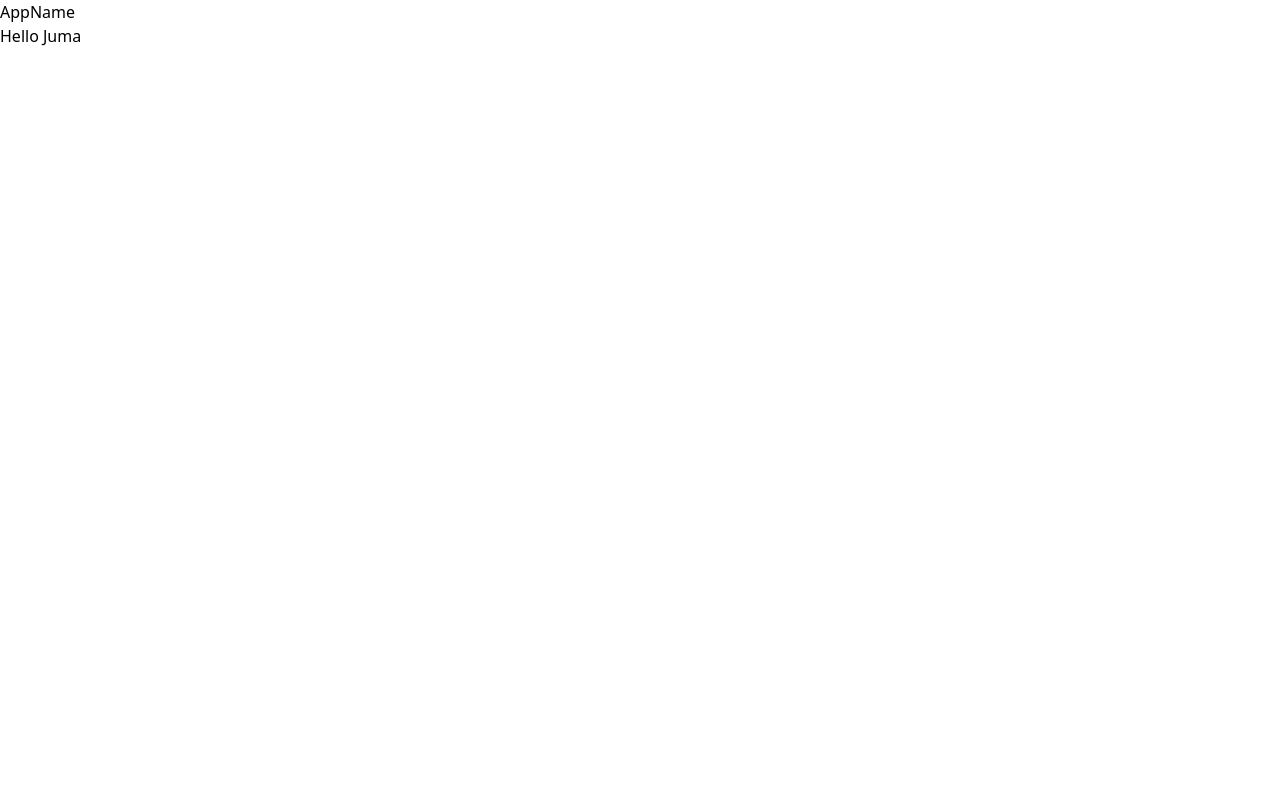
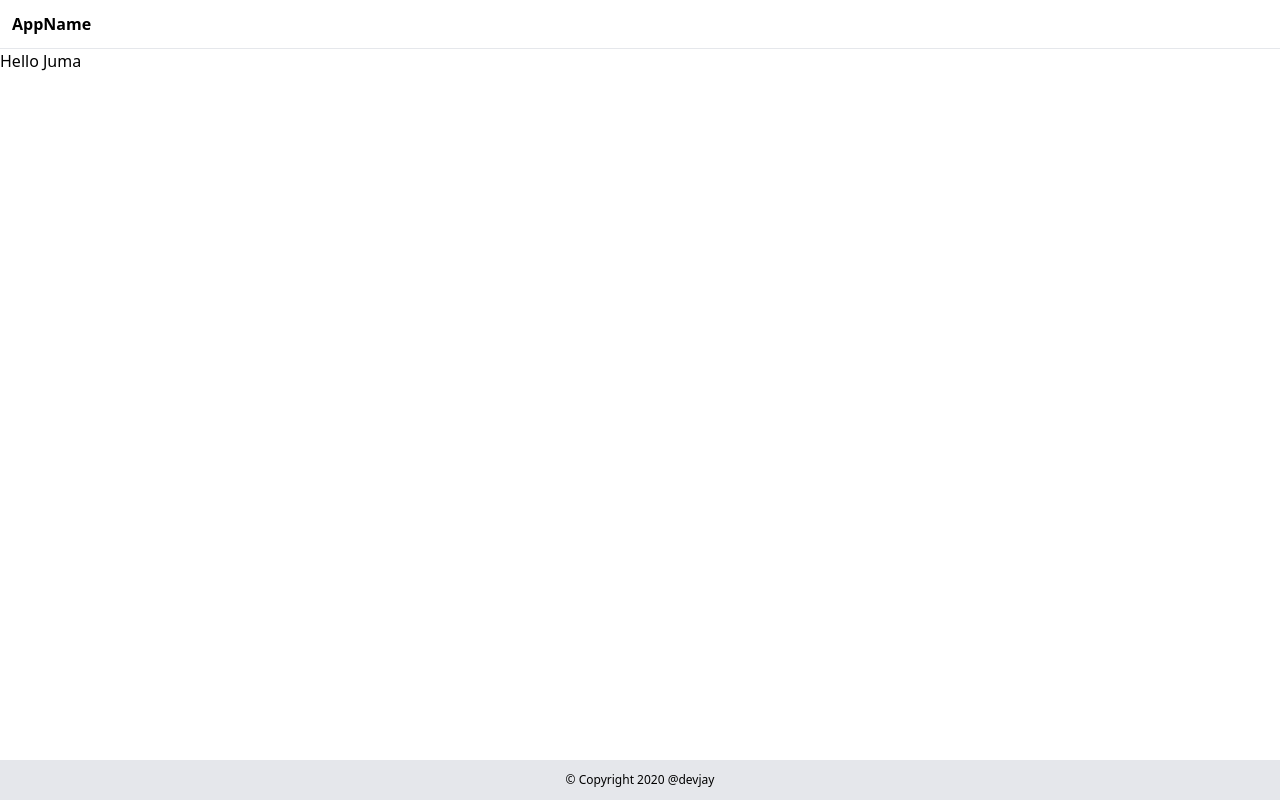
Before and after one commit to samueljuma/Learn-React, a React (Create React App) app in the folder my-app/: page / in a window 1280 px wide. Built offline with nearby package versions, Linux system fonts and the light colour scheme.

Commit message:
header and footer styled with tailwind

```diff
--- a/my-app/src/App.js
+++ b/my-app/src/App.js
@@ -1,5 +1,6 @@
 import HelloWorld from './Components/HelloWorld';
 import Header from './Components/Header';
+import Footer from './Components/Footer';
 
 function App() {
   return (
@@ -7,6 +8,7 @@
       <Header/>
 
       <HelloWorld/>
+      <Footer/>
     </div>
   );
 }
--- /dev/null
+++ b/my-app/src/Components/Footer.js
@@ -0,0 +1,11 @@
+import React from 'react'
+
+function Footer(){
+    return(
+        <footer className='bg-gray-200 text-center text-xs p-3 absolute bottom-0 w-full'>
+            &copy; Copyright 2020 @devjay
+        </footer>
+    )
+}
+
+export default Footer
--- a/my-app/src/Components/Header.js
+++ b/my-app/src/Components/Header.js
@@ -2,7 +2,7 @@
 
 function Header(){
     return(
-        <header className='app-header'>
+        <header className='border-b font-bold p-3'>
             AppName
         </header>
     )
--- a/my-app/src/index.js
+++ b/my-app/src/index.js
@@ -1,6 +1,6 @@
 import React from 'react';
 import ReactDOM from 'react-dom';
-import './index.css';
+import './tailwind.css';
 import App from './App';
 import reportWebVitals from './reportWebVitals';
 
```
